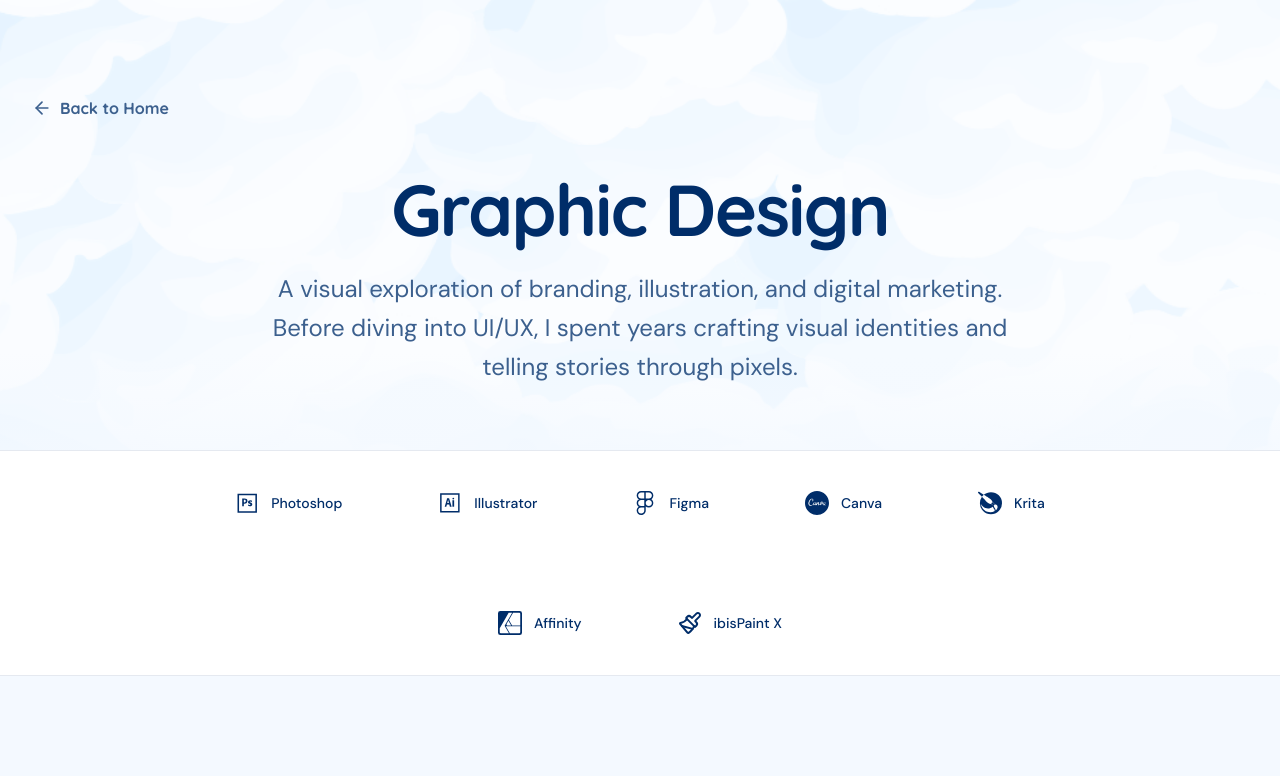
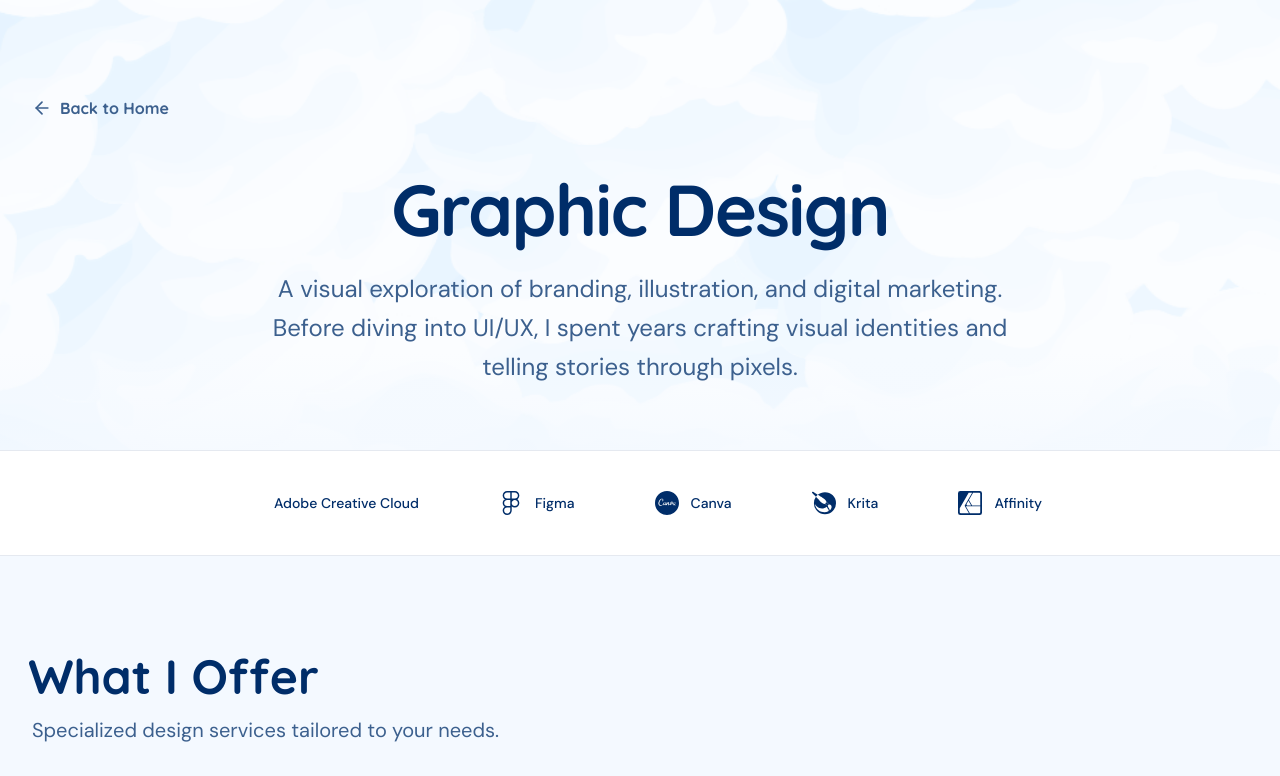
Before and after one commit to nadiahossny/nadiahossnyportfolio, a React (Vite) app: page /graphic-design in a window 1280 px wide. Shown: the top 776 px of the page. Built offline with nearby package versions, Linux system fonts and the light colour scheme.

Commit message:
UI: Streamline Graphic Design tools row by consolidating Adobe apps

```diff
--- a/src/pages/Services.tsx
+++ b/src/pages/Services.tsx
@@ -1,9 +1,9 @@
 import { useEffect, useState } from 'react';
 import { Link } from 'react-router-dom';
-import { ArrowLeft, X, Mail, Paintbrush } from 'lucide-react';
+import { ArrowLeft, X, Mail } from 'lucide-react';
 import { FaWhatsapp } from 'react-icons/fa';
 import { SiFigma, SiCanva, SiKrita, SiAffinitydesigner } from 'react-icons/si';
-import { DiPhotoshop, DiIllustrator } from 'react-icons/di';
+import { GrAdobeCreativeCloud } from 'react-icons/gr';
 import { motion, AnimatePresence } from 'framer-motion';
 import heroBg from '../assets/cloudy-bg.png';
 
@@ -119,15 +119,13 @@ export default function Services() {
             initial={{ opacity: 0, y: 20 }}
             animate={{ opacity: 1, y: 0 }}
             transition={{ duration: 0.6, delay: 0.3 }}
-            className="max-w-5xl mx-auto px-6 flex flex-wrap justify-center gap-12 md:gap-24 opacity-80"
+            className="max-w-5xl mx-auto px-6 flex flex-wrap justify-center gap-12 md:gap-20 opacity-80"
           >
-            <div className="flex items-center gap-3 text-headline hover:text-cta transition-colors duration-300 cursor-default"><DiPhotoshop className="w-6 h-6" /><span className="text-sm font-medium">Photoshop</span></div>
-            <div className="flex items-center gap-3 text-headline hover:text-cta transition-colors duration-300 cursor-default"><DiIllustrator className="w-6 h-6" /><span className="text-sm font-medium">Illustrator</span></div>
+            <div className="flex items-center gap-3 text-headline hover:text-cta transition-colors duration-300 cursor-default"><GrAdobeCreativeCloud className="w-6 h-6" /><span className="text-sm font-medium">Adobe Creative Cloud</span></div>
             <div className="flex items-center gap-3 text-headline hover:text-cta transition-colors duration-300 cursor-default"><SiFigma className="w-6 h-6" /><span className="text-sm font-medium">Figma</span></div>
             <div className="flex items-center gap-3 text-headline hover:text-cta transition-colors duration-300 cursor-default"><SiCanva className="w-6 h-6" /><span className="text-sm font-medium">Canva</span></div>
             <div className="flex items-center gap-3 text-headline hover:text-cta transition-colors duration-300 cursor-default"><SiKrita className="w-6 h-6" /><span className="text-sm font-medium">Krita</span></div>
             <div className="flex items-center gap-3 text-headline hover:text-cta transition-colors duration-300 cursor-default"><SiAffinitydesigner className="w-6 h-6" /><span className="text-sm font-medium">Affinity</span></div>
-            <div className="flex items-center gap-3 text-headline hover:text-cta transition-colors duration-300 cursor-default"><Paintbrush className="w-6 h-6" /><span className="text-sm font-medium">ibisPaint X</span></div>
           </motion.div>
         </section>
 
```
Also changed, not shown: 1 other file (tests, documents, lock files or other folders).
